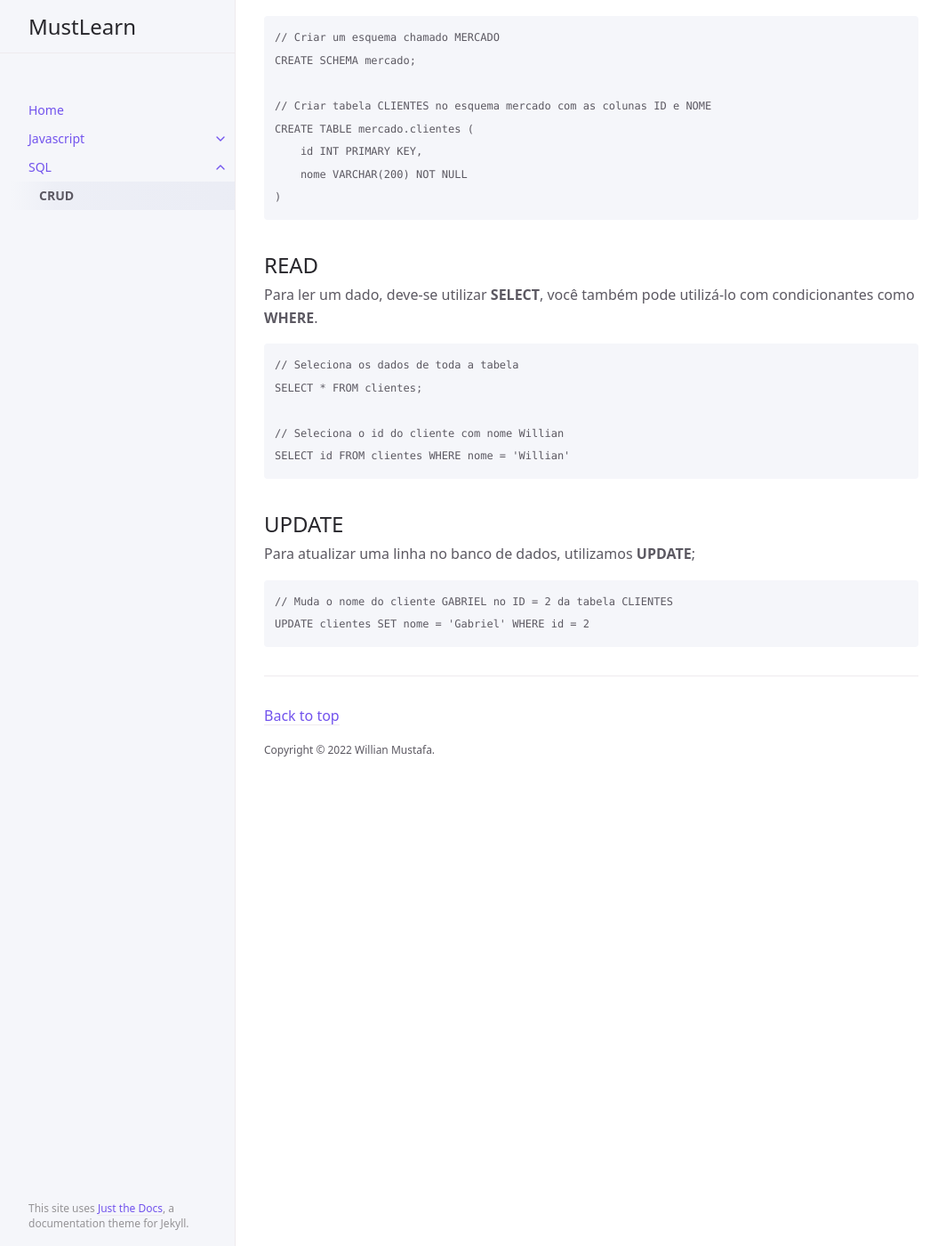
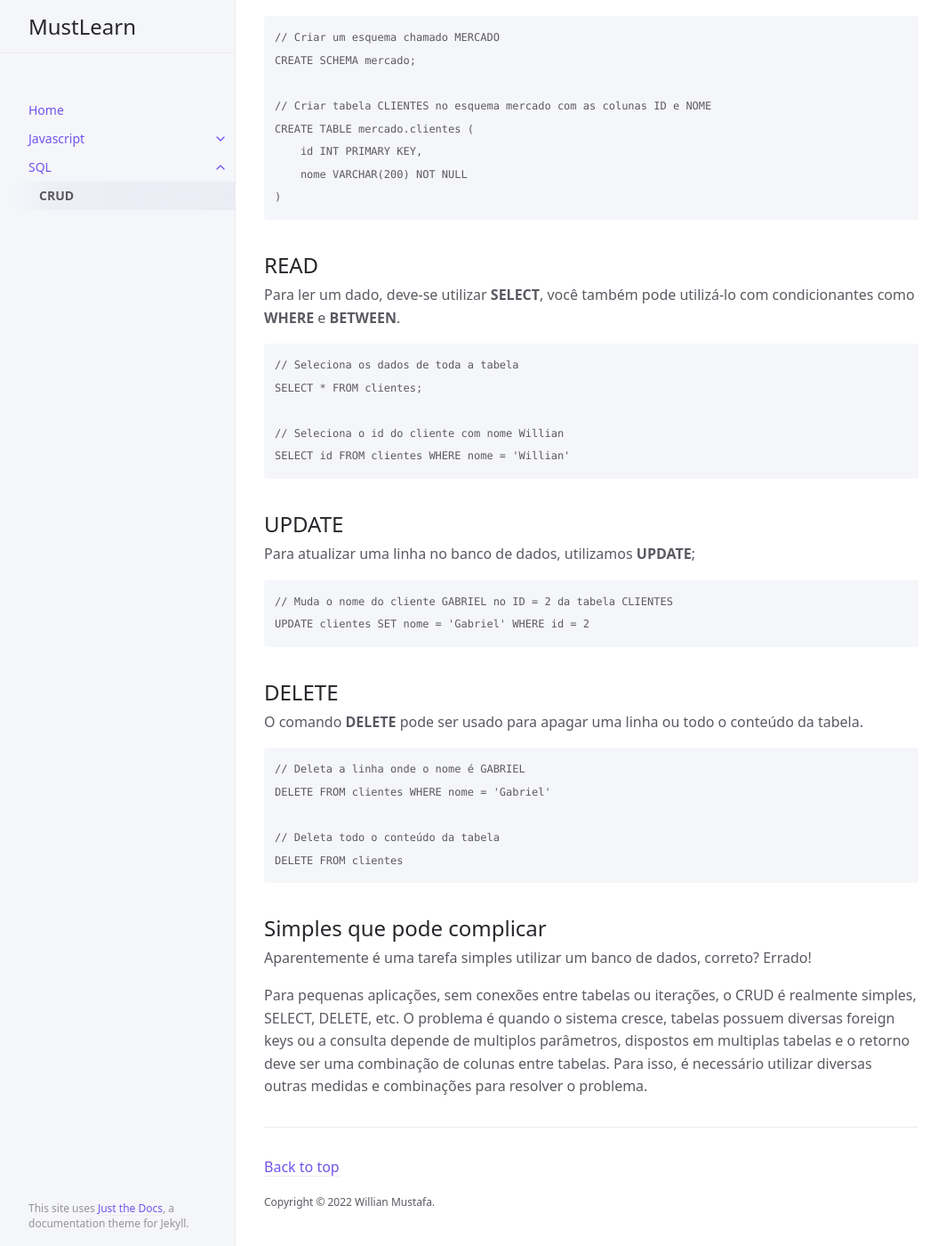
Before and after one commit to willmustafa/learning, a Jekyll site: the page built from docs/sql/crud.md, in a window 1280 px wide and 1400 px high, scrolled down 331 px. Shown: the whole window at 89% size, without its empty margins (107-1171 px from the left). Built offline with Jekyll 4.4.1, drawn with Linux system fonts in a browser that asks for light colours.

Commit message:
analytics

````diff
--- a/_config.yml
+++ b/_config.yml
@@ -103,7 +103,7 @@ color_scheme: nil
 
 # Google Analytics Tracking (optional)
 # e.g, UA-1234567-89
-ga_tracking: UA-2709176-10
+ga_tracking: G-FFJFEPTXBE
 ga_tracking_anonymize_ip: true # Use GDPR compliant Google Analytics settings (true/nil by default)
 
 plugins:
--- a/docs/sql/crud.md
+++ b/docs/sql/crud.md
@@ -29,7 +29,7 @@ CREATE TABLE mercado.clientes (
 
 ## READ
 
-Para ler um dado, deve-se utilizar **SELECT**, você também pode utilizá-lo com condicionantes como **WHERE**.
+Para ler um dado, deve-se utilizar **SELECT**, você também pode utilizá-lo com condicionantes como **WHERE** e **BETWEEN**.
 
 ```
 // Seleciona os dados de toda a tabela
@@ -47,3 +47,21 @@ Para atualizar uma linha no banco de dados, utilizamos **UPDATE**;
 // Muda o nome do cliente GABRIEL no ID = 2 da tabela CLIENTES
 UPDATE clientes SET nome = 'Gabriel' WHERE id = 2
 ```
+
+## DELETE
+
+O comando **DELETE** pode ser usado para apagar uma linha ou todo o conteúdo da tabela.
+
+```
+// Deleta a linha onde o nome é GABRIEL
+DELETE FROM clientes WHERE nome = 'Gabriel'
+
+// Deleta todo o conteúdo da tabela
+DELETE FROM clientes
+```
+
+## Simples que pode complicar
+
+Aparentemente é uma tarefa simples utilizar um banco de dados, correto? Errado!
+
+Para pequenas aplicações, sem conexões entre tabelas ou iterações, o CRUD é realmente simples, SELECT, DELETE, etc. O problema é quando o sistema cresce, tabelas possuem diversas foreign keys ou a consulta depende de multiplos parâmetros, dispostos em multiplas tabelas e o retorno deve ser uma combinação de colunas entre tabelas. Para isso, é necessário utilizar diversas outras medidas e combinações para resolver o problema.
````
